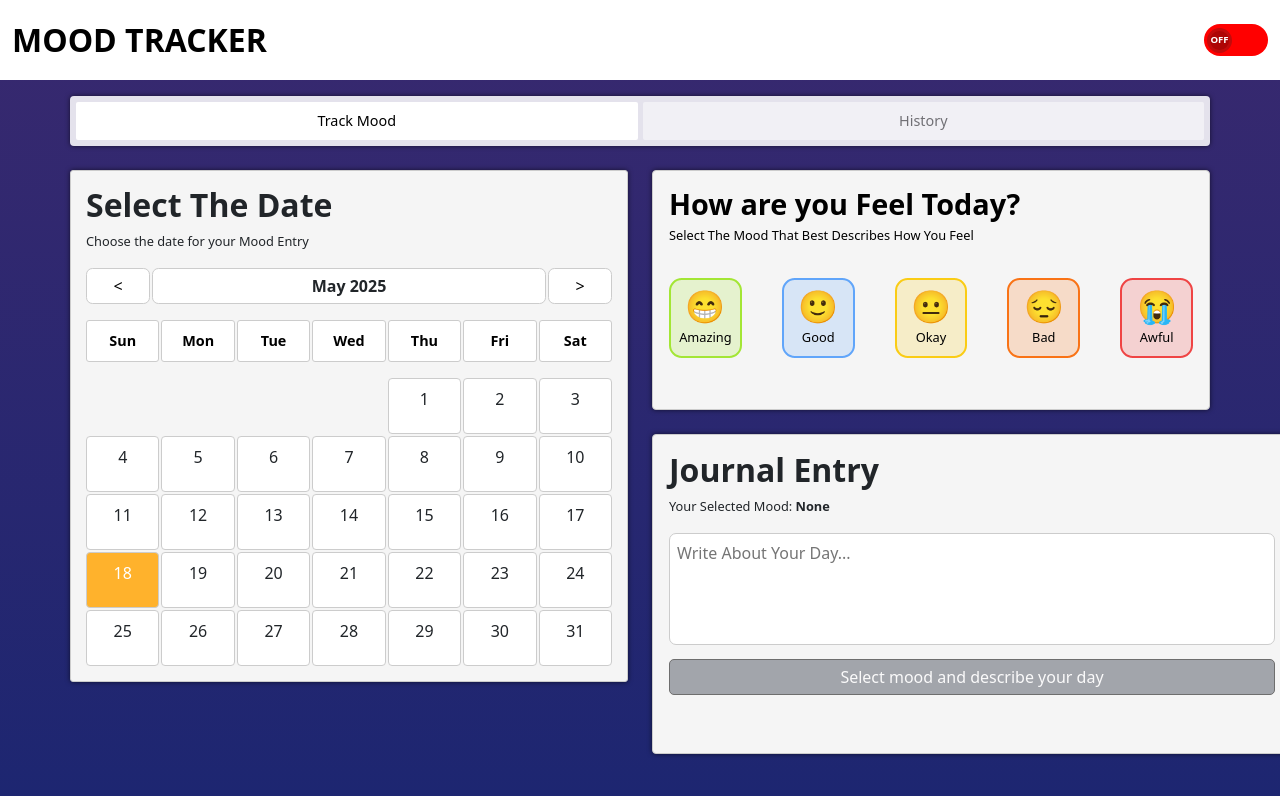
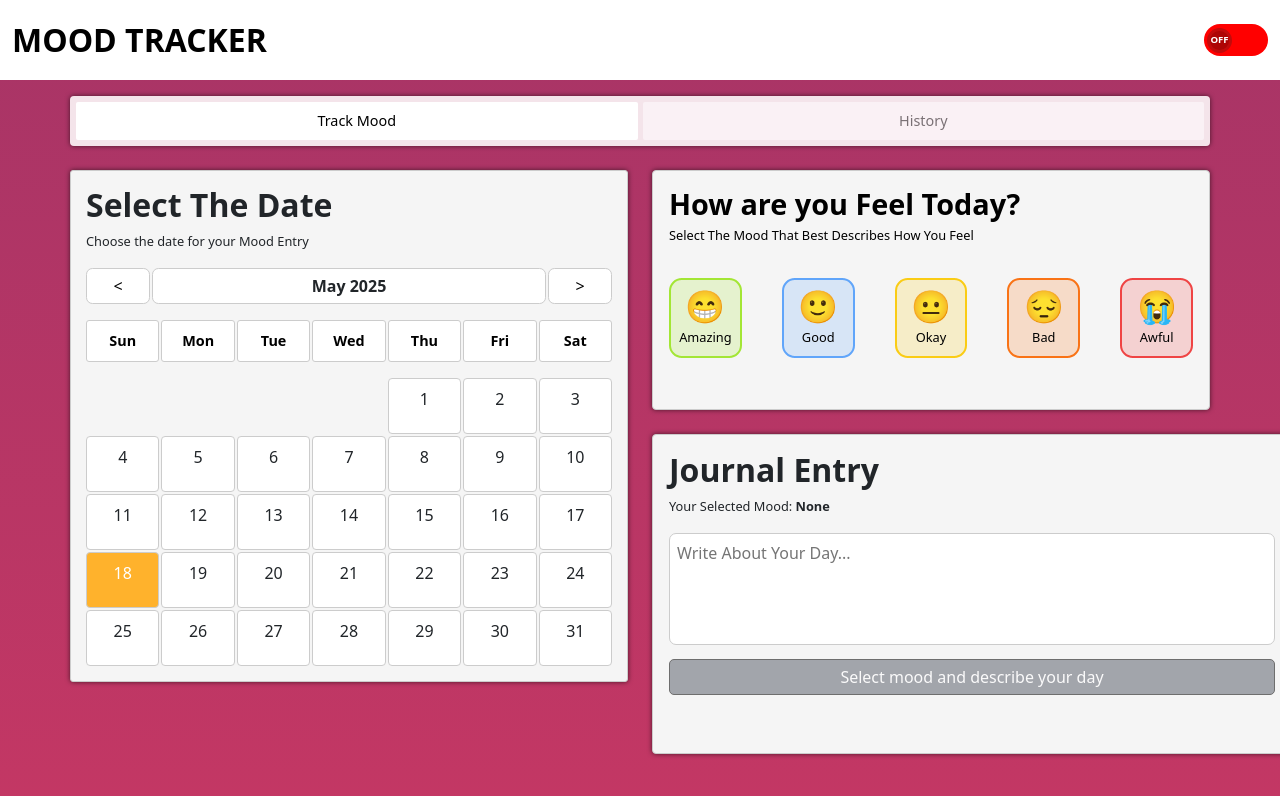
Before and after one commit to Nitesh47kumars/MOOD-TRACKER, a React (Vite) app: page / in a window 1280 px wide. Shown: the top 796 px of the page. Built offline with nearby package versions, Linux system fonts and the light colour scheme.

Commit message:
Enable dark mode animation in the background

```diff
--- a/src/App.jsx
+++ b/src/App.jsx
@@ -10,6 +10,14 @@ import MoodHistory from './Components/MoodHistory';
 const App = () => {
   const [mode, setMode] = useState(false);
   const [selectedMood, setSelectedMood] = useState("");
+
+  useEffect(()=>{
+    const body = document.body;
+
+    body.classList.remove('lightTheme','darkTheme');
+
+    body.classList.add(mode? "darkTheme" :"lightTheme");
+  },[mode]);
 
   useEffect(() => {
     const handleBeforeUnload = () => {
--- a/src/index.css
+++ b/src/index.css
@@ -7,13 +7,22 @@
     }
 }
 body {
-    background: linear-gradient(180deg,#C33764 ,#1D2671);
-
-    background-size: 600% 600%;
-    animation: animate 4s ease-in-out forwards;
     min-height: 100vh;
 }
-@keyframes animate {
+
+
+.lightTheme{
+    background: linear-gradient(180deg,#1D2671,#C33764 );
+    background-size: 600% 600%;
+    animation: lightTheme 0.8s ease-in-out forwards;
+
+}
+.darkTheme{
+    background: linear-gradient(180deg,#1D2671,#C33764 );
+    background-size: 600% 600%;
+    animation: darkTheme 0.8s ease-in-out forwards;
+}
+@keyframes lightTheme {
     0% {
         background-position: 0% 0%;
     }
@@ -21,3 +30,12 @@ body {
         background-position: 0% 100%;
     }
 }
+
+@keyframes darkTheme {
+    0% {
+        background-position: 0% 100%;
+    }
+    100% {
+        background-position: 0% 0%;
+    }
+}
```
